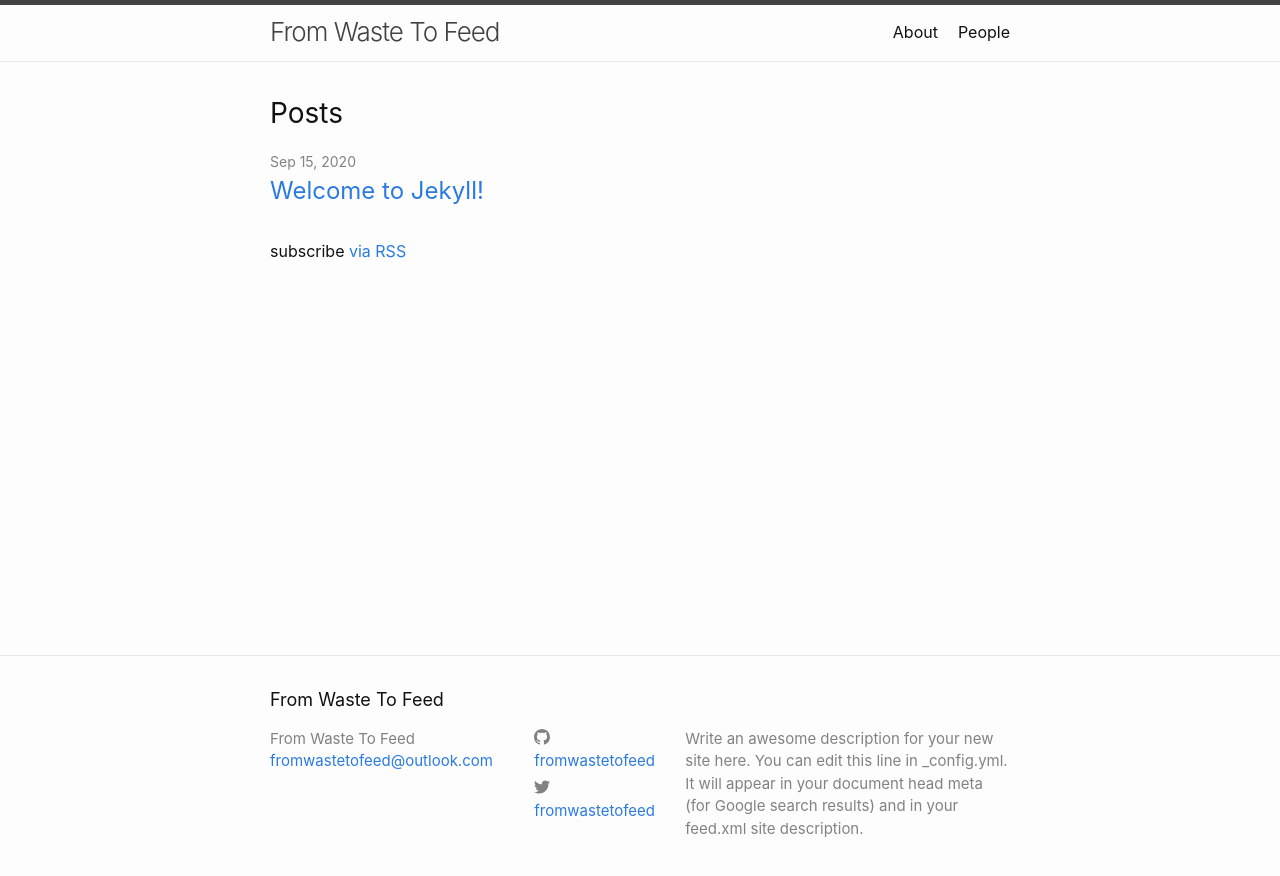
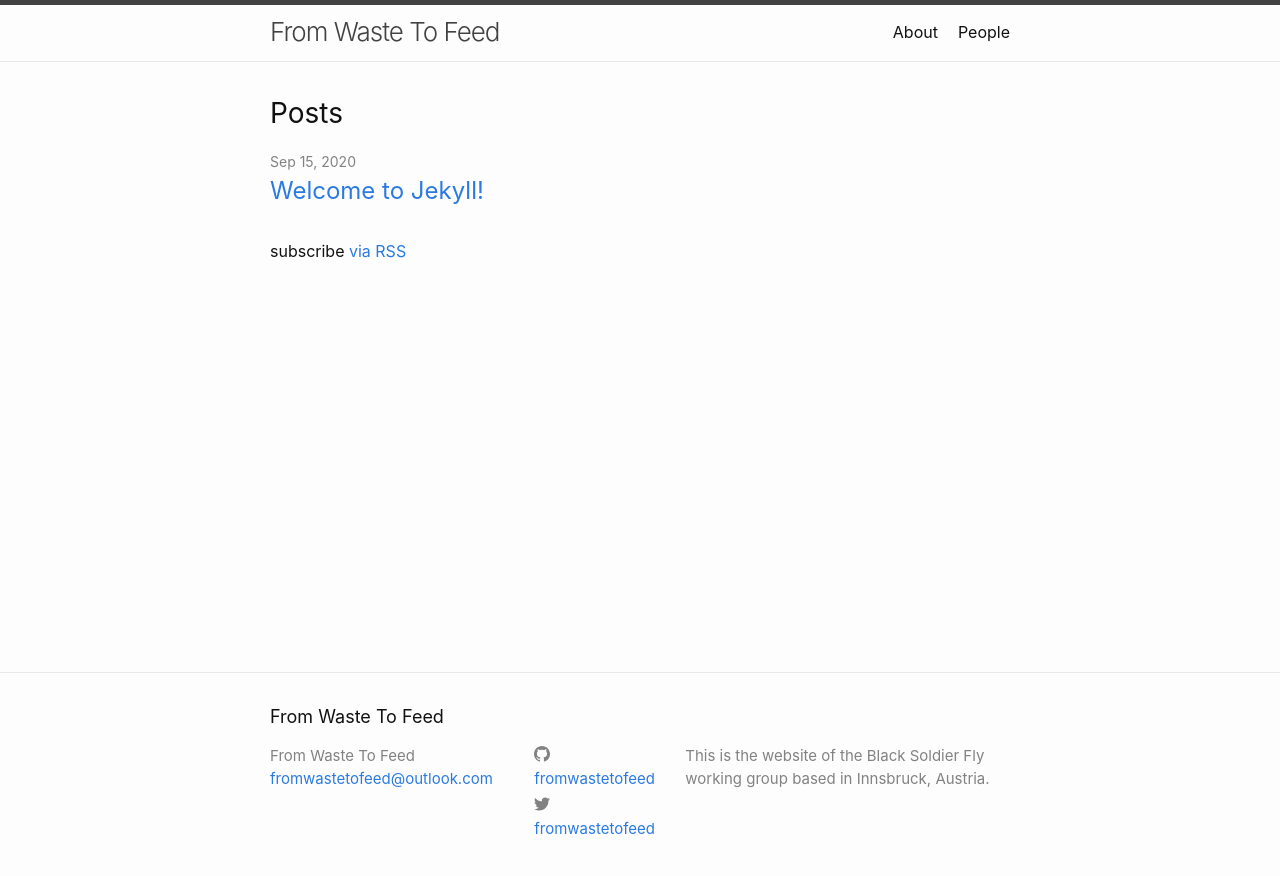
Before and after one commit to tklammsteiner/fromwastetofeed, a Jekyll site: the page built from index.markdown, in a window 1280 px wide. Shown: the top 876 px of the page. Built offline with Jekyll 4.4.1, drawn with Linux system fonts in a browser that asks for light colours.

Commit message:
information added

```diff
--- a/_config.yml
+++ b/_config.yml
@@ -21,9 +21,7 @@
 title: From Waste To Feed
 email: fromwastetofeed@outlook.com
 description: >- # this means to ignore newlines until "baseurl:"
-  Write an awesome description for your new site here. You can edit this
-  line in _config.yml. It will appear in your document head meta (for
-  Google search results) and in your feed.xml site description.
+  This is the website of the Black Soldier Fly working group based in Innsbruck, Austria.
 baseurl: "/fromwastetofeed" # the subpath of your site, e.g. /blog
 url: "" # the base hostname & protocol for your site, e.g. http://example.com
 twitter_username: fromwastetofeed
```
